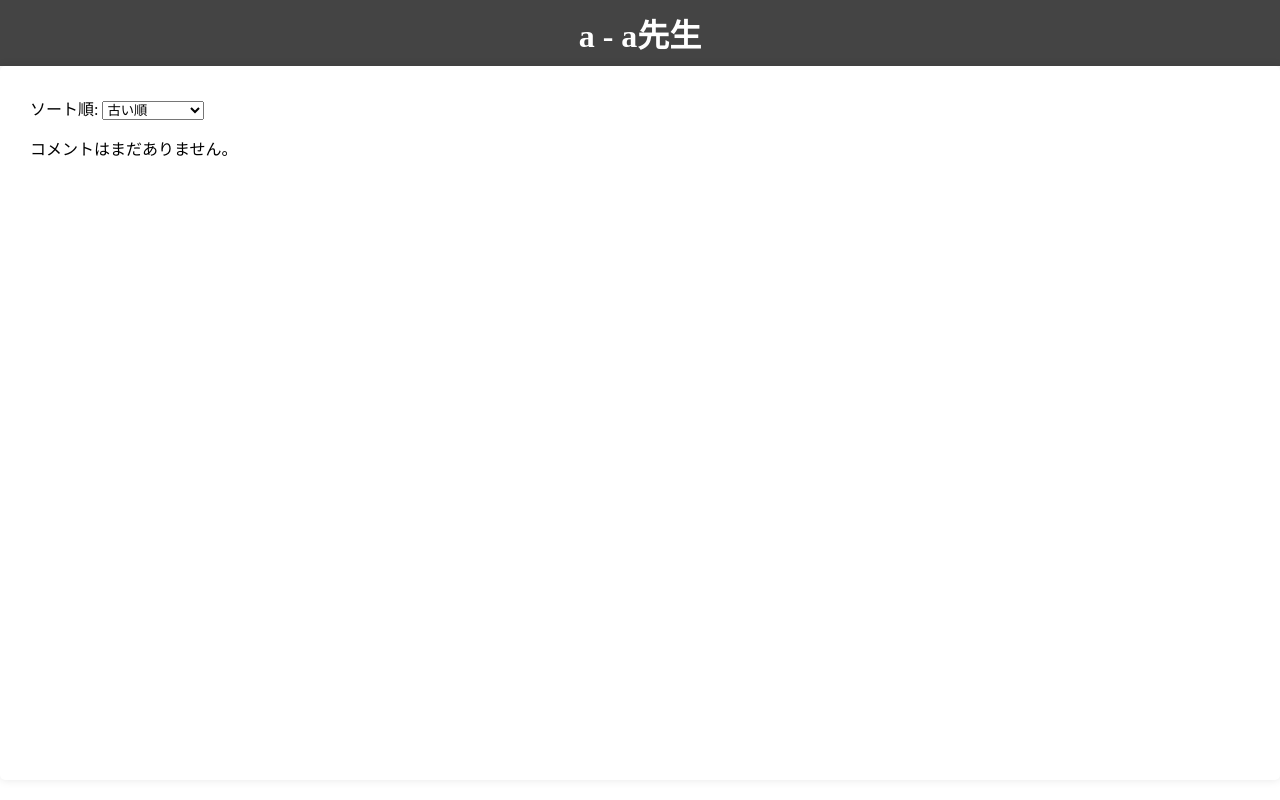
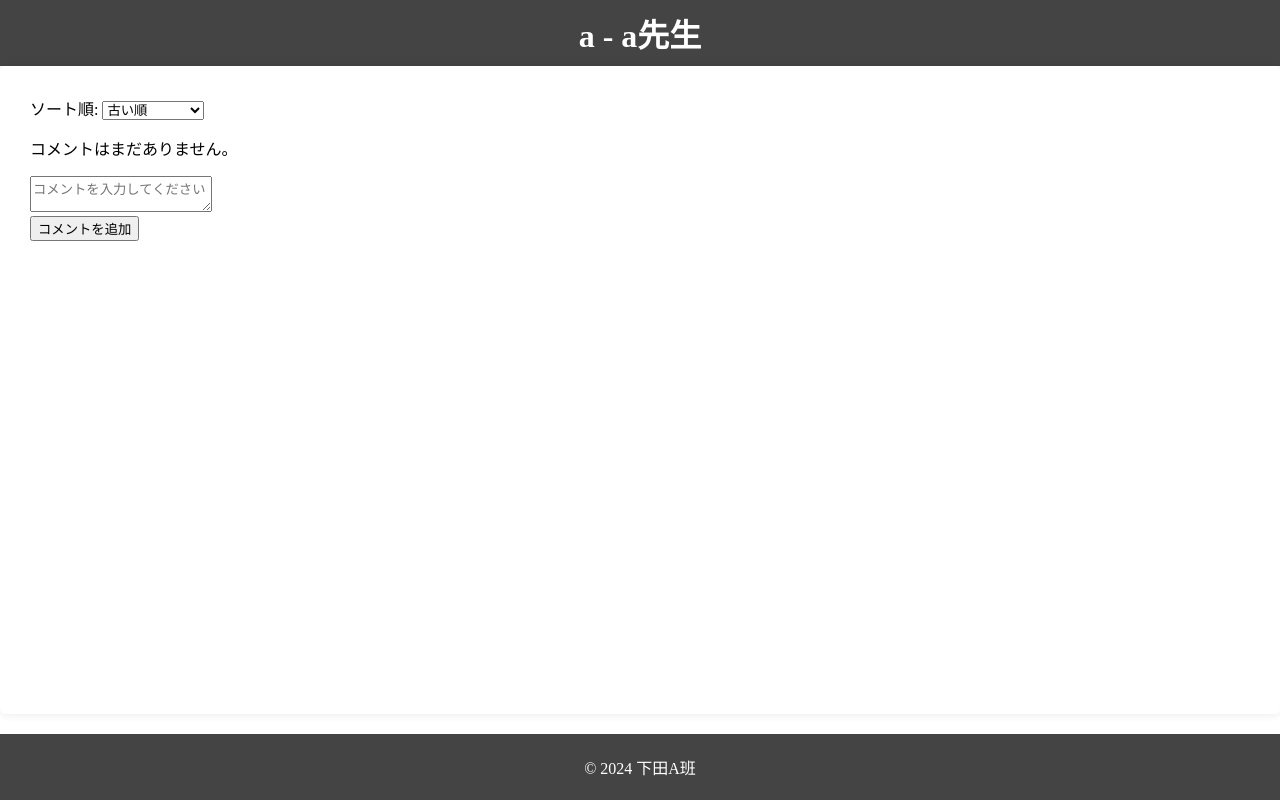
Before and after one commit to yabukilab/shimoda-a, a PHP site: page /thread.php?thread_id=37 in a window 1280 px wide. Run offline with PHP 8.4, Linux system fonts and the light colour scheme; data comes from the database, SQL or seed files in the repository.

Commit message:
bakaai444

```diff
--- a/htdocs/thread.php
+++ b/htdocs/thread.php
@@ -142,4 +142,12 @@ $comments = $comment_stmt->fetchAll(PDO::FETCH_ASSOC);
         <!-- コメント投稿フォーム -->
         <form action="thread.php?thread_id=<?= htmlspecialchars($thread_id) ?>" method="post">
             <input type="hidden" name="thread_id" value="<?= htmlspecialchars($thread_id); ?>">
-            <textarea name
+            <textarea name="comment_content" required placeholder="コメントを入力してください"></textarea><br>
+            <input type="submit" name="submit_comment" value="コメントを追加">
+        </form>
+    </div>
+    <footer>
+        <p>&copy; 2024 下田A班</p>
+    </footer>
+</body>
+</html>
```
